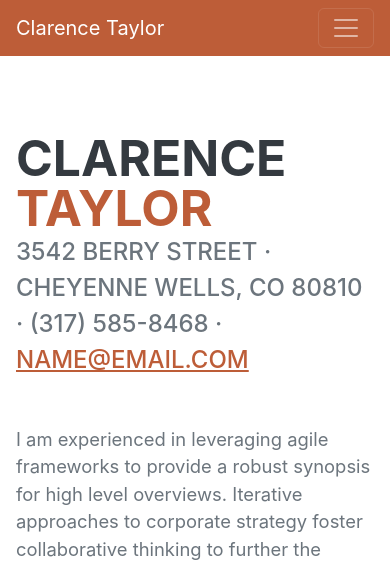
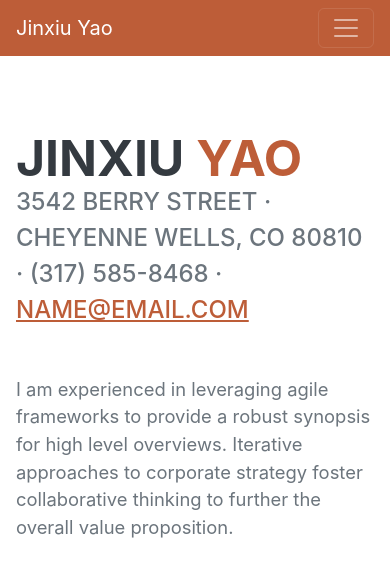
Before and after one commit to jya0/static-portfolio, a website: page dist/index.html in a window 390 px wide. Shown: the top 568 px of the page. Drawn offline with nearby package versions, Linux system fonts and the light colour scheme; a web font is replaced by a local one.

Commit message:
test changes

```diff
--- a/dist/index.html
+++ b/dist/index.html
@@ -19,7 +19,7 @@
         <!-- Navigation-->
         <nav class="navbar navbar-expand-lg navbar-dark bg-primary fixed-top" id="sideNav">
             <a class="navbar-brand js-scroll-trigger" href="#page-top">
-                <span class="d-block d-lg-none">Clarence Taylor</span>
+                <span class="d-block d-lg-none">Jinxiu Yao</span>
                 <span class="d-none d-lg-block"><img class="img-fluid img-profile rounded-circle mx-auto mb-2" src="assets/img/profile.jpg" alt="..." /></span>
             </a>
             <button class="navbar-toggler" type="button" data-bs-toggle="collapse" data-bs-target="#navbarResponsive" aria-controls="navbarResponsive" aria-expanded="false" aria-label="Toggle navigation"><span class="navbar-toggler-icon"></span></button>
@@ -40,8 +40,8 @@
             <section class="resume-section" id="about">
                 <div class="resume-section-content">
                     <h1 class="mb-0">
-                        Clarence
-                        <span class="text-primary">Taylor</span>
+                        Jinxiu
+                        <span class="text-primary">Yao</span>
                     </h1>
                     <div class="subheading mb-5">
                         3542 Berry Street · Cheyenne Wells, CO 80810 · (317) 585-8468 ·
```
Also changed, not shown: dist/assets/img/profile.jpg.
